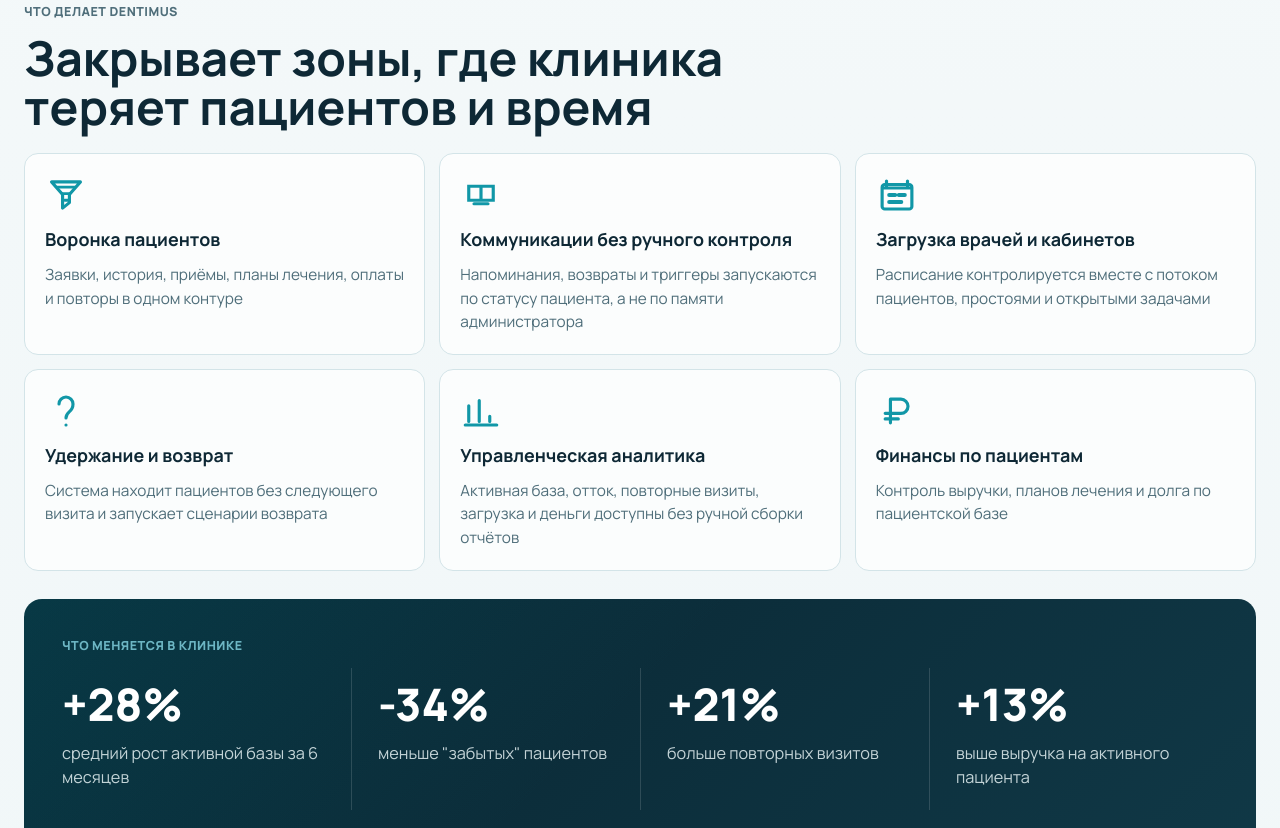
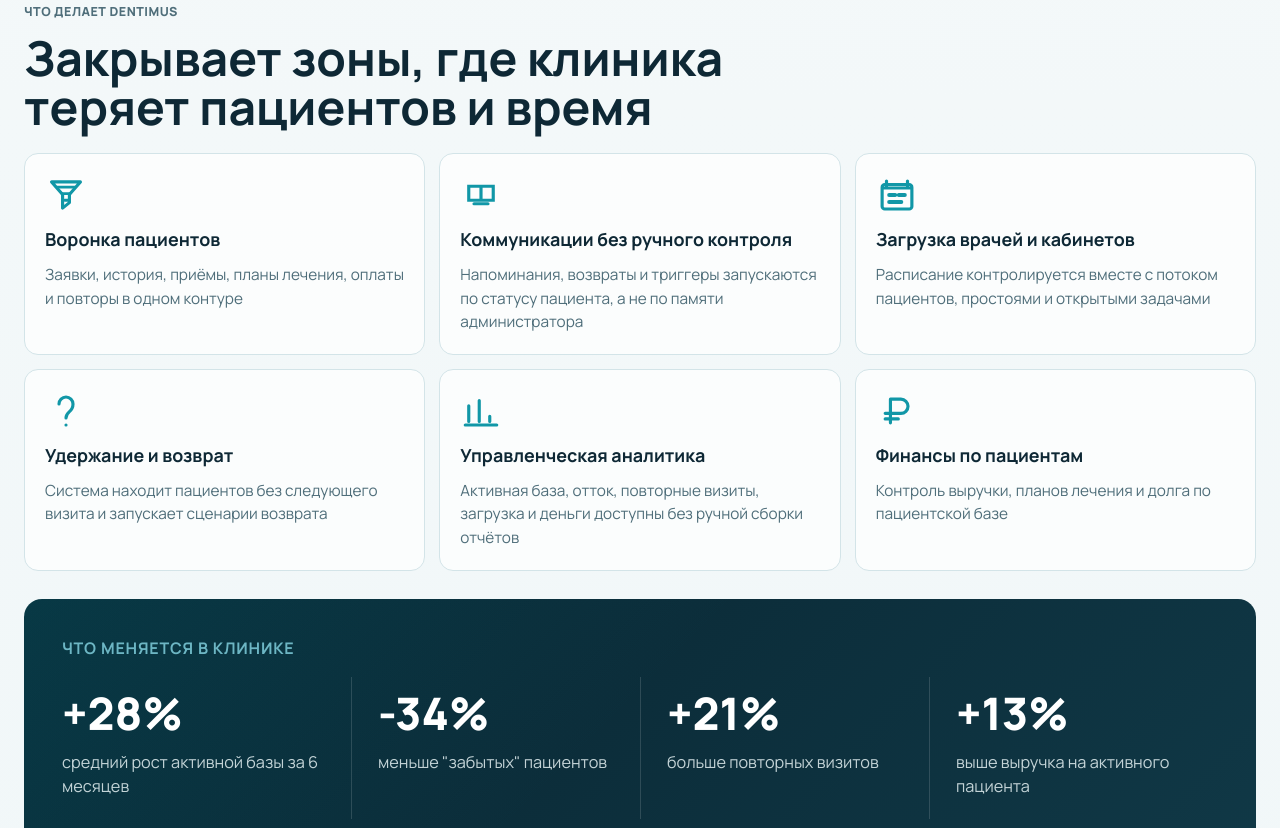
Before and after one commit to protoptica/dentum.github.io, a plain HTML site: page index.html in a window 1280 px wide. Shown: the part 1615-2443 px from the top of the page. Drawn offline with Linux system fonts and the light colour scheme.

Commit message:
Adjust hero CTA and results kicker

```diff
--- a/index.html
+++ b/index.html
@@ -54,7 +54,7 @@
             </p>
 
             <div class="hero__actions">
-              <a href="#lead-form" class="button button--primary">Разобрать воронку клиники</a>
+              <a href="#lead-form" class="button button--primary">Запросить демо</a>
             </div>
           </div>
 
--- a/styles.css
+++ b/styles.css
@@ -197,6 +197,13 @@
 
 .section-kicker--dark {
   color: rgba(123, 200, 214, 0.88);
+}
+
+.results-band__heading .section-kicker {
+  margin-bottom: 18px;
+  font-size: 1rem;
+  font-weight: 700;
+  letter-spacing: 0.05em;
 }
 
 .hero h1,
```
